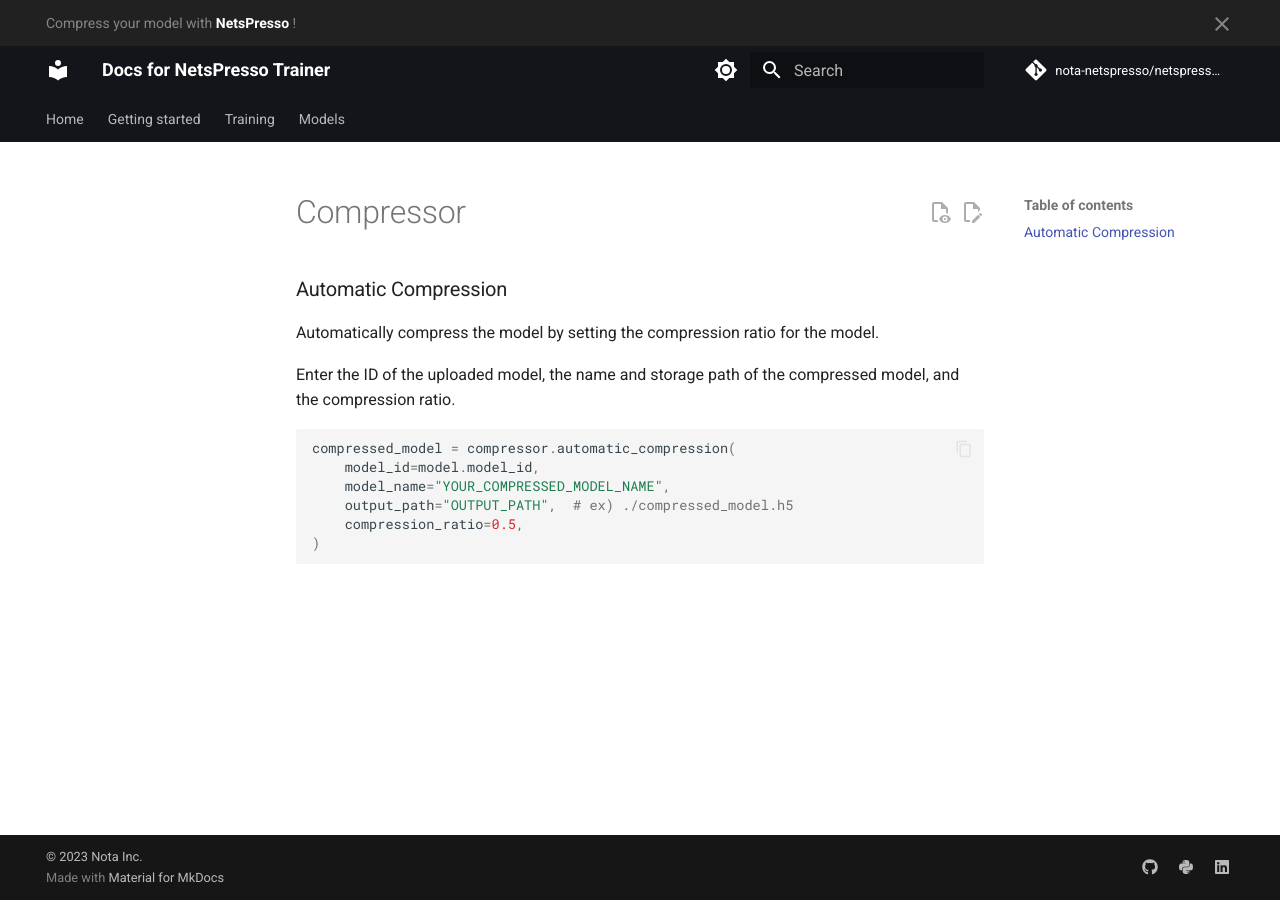
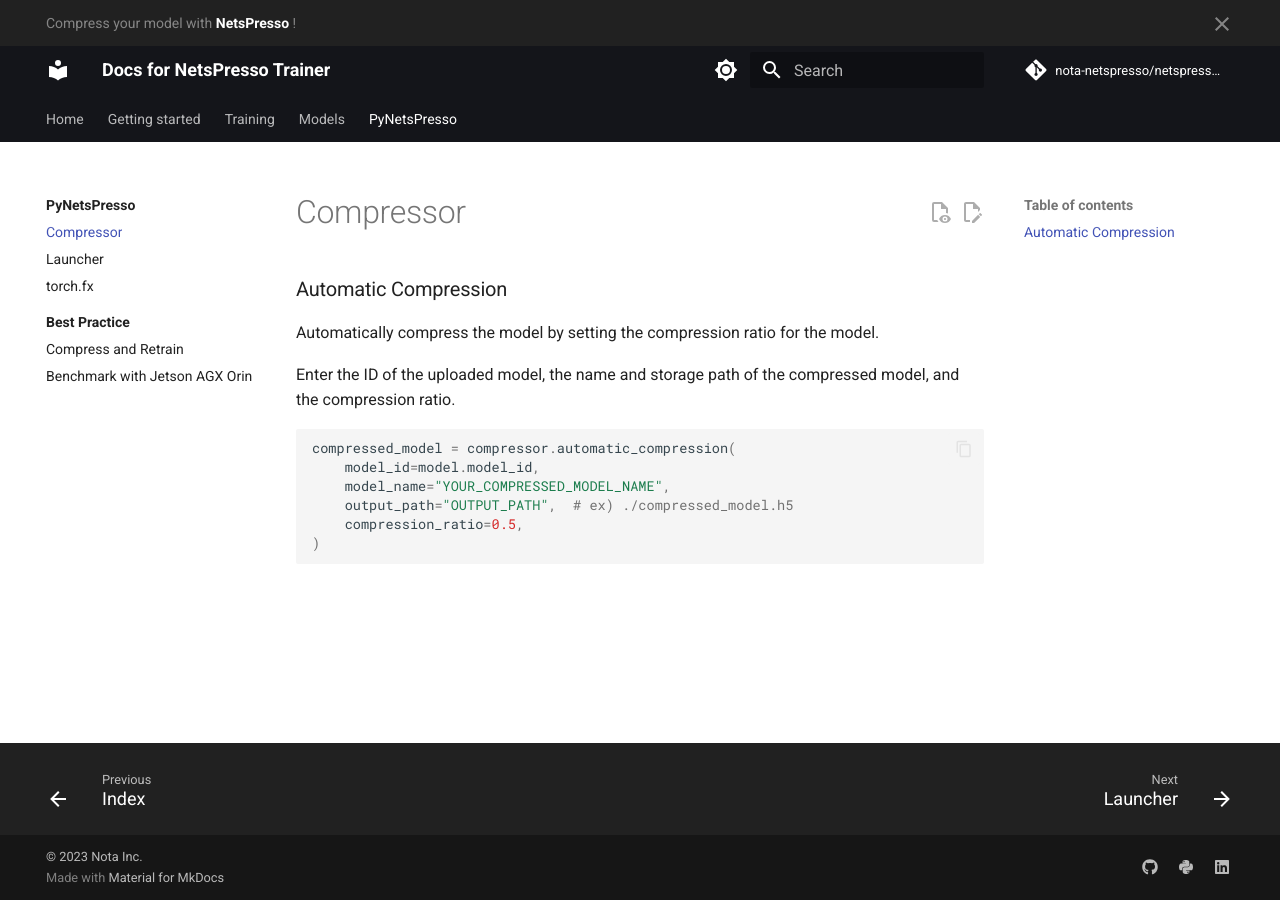
Before and after one commit to Nota-NetsPresso/netspresso-trainer, an MkDocs documentation site: the page built from docs/pynetspresso/compressor.md, in a window 1280 px wide. Built offline with MkDocs 1.6.1 and Material for MkDocs 9.7.7, drawn with Linux system fonts in a browser that asks for light colours; comment, search, counter and statistics services are not loaded.

Commit message:
Update mkdocs yml nota-github/netspresso-trainer-dev#103

```diff
--- a/mkdocs.yml
+++ b/mkdocs.yml
@@ -171,10 +171,12 @@
       - Backbones: models/model-list/backbones.md
       - Heads: models/model-list/heads.md
       - Full models: models/model-list/full-models.md
-  # - NetsPresso:
-  #   - netspresso/index.md
-  #   - torch.fx: netspresso/torch-fx.md
-  #   - Compressor: netspresso/compressor.md
-  #   - Best Practice:
-  #     - netspresso/best-practice/index.md
-  #     - Compress and Tune: netspresso/best-practice/compress-and-tune.md
+  - PyNetsPresso:
+    - pynetspresso/index.md
+    - Compressor: pynetspresso/compressor.md
+    - Launcher: pynetspresso/launcher.md
+    - torch.fx: pynetspresso/torch-fx.md
+    - Best Practice:
+      - pynetspresso/best-practice/index.md
+      - Compress and Retrain: pynetspresso/best-practice/compress-and-retrain.md
+      - Benchmark with Jetson AGX Orin: pynetspresso/best-practice/benchmark-with-launcher.md
```
